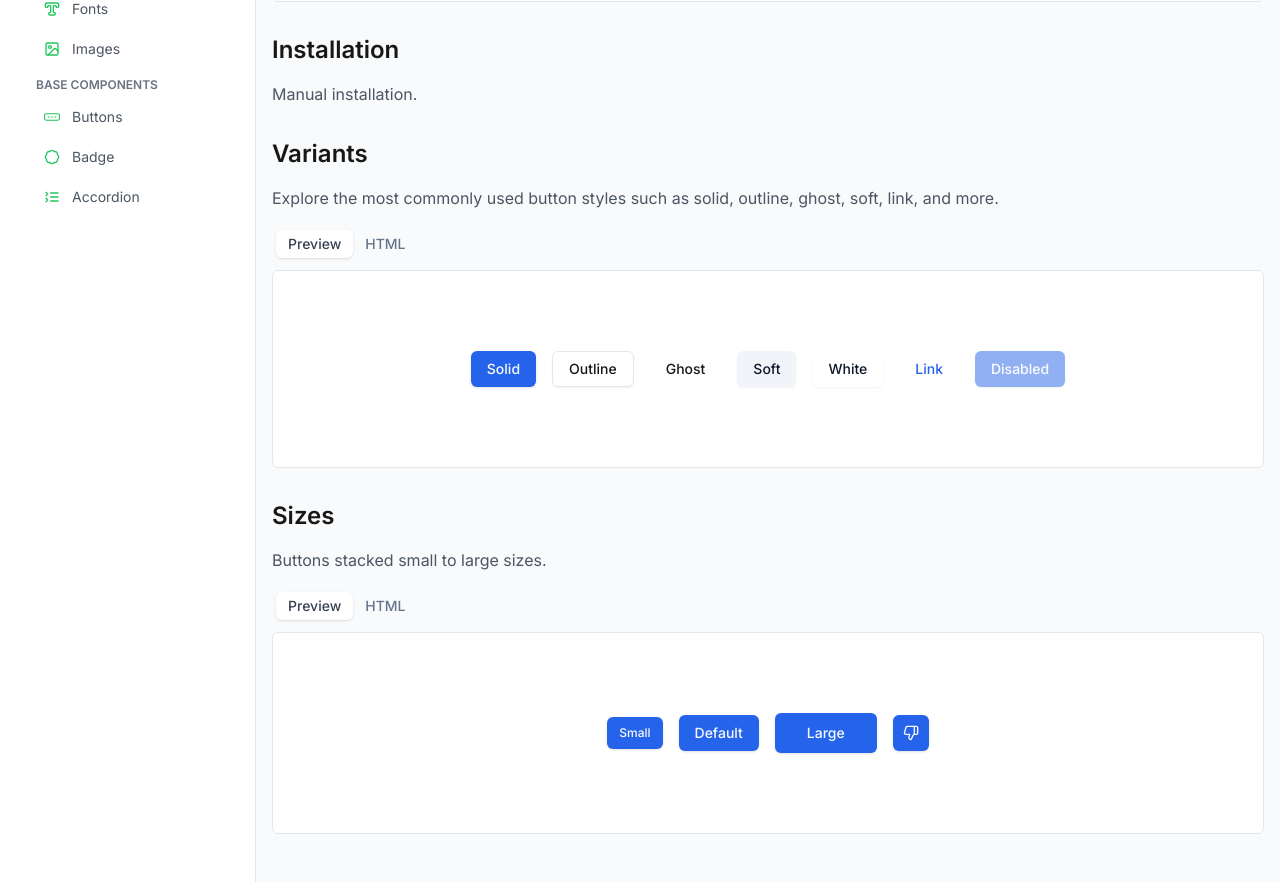
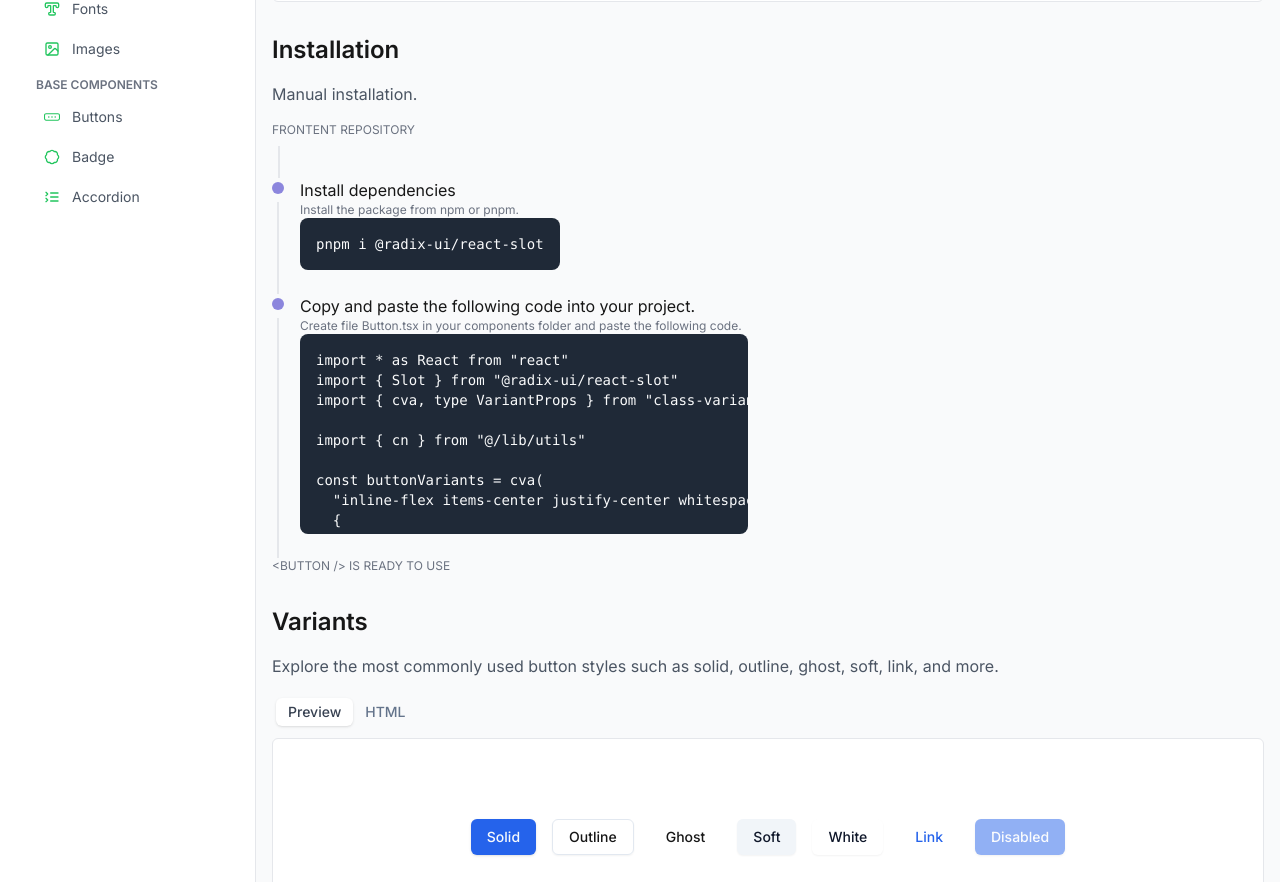
Before and after one commit to thomas1Gaillot/design-system, a Next.js app: page /component/button in a window 1280 px wide. Shown: the part 480-1362 px from the top of the page. Built offline with nearby package versions, Linux system fonts and the light colour scheme.

Commit message:
Button with overview and installation section

```diff
--- a/app/component/button/page.tsx
+++ b/app/component/button/page.tsx
@@ -2,7 +2,86 @@ import {Button} from "@/components/ui/button";
 import Section from "@/app/component/section";
 import {PlusIcon, ThumbsDownIcon} from "lucide-react";
 import {ButtonIcon} from "@radix-ui/react-icons";
+import Timeline from "@/compositions/Timeline";
+import {TimelineStepType} from "@/compositions/TimelineStep";
 
+const installButtonSteps:TimelineStepType[] = [
+    {
+        title: "Install dependencies",
+        description: "Install the package from npm or pnpm.",
+        Button: ()=><pre className="language-html text-sm p-4 rounded-lg bg-gray-800 text-gray-50 ">
+                        <code>{"pnpm i @radix-ui/react-slot"}</code>
+                    </pre>,
+        ping:false,
+        active:true,
+        prerequisites:[],
+},
+    {
+        title: "Copy and paste the following code into your project.",
+        description: "Create file Button.tsx in your components folder and paste the following code.",
+        Button: ()=><pre className="language-html text-sm p-4 rounded-lg bg-gray-800 text-gray-50 overflow-x-auto overflow-y-auto max-w-sm md:max-w-md 2xl:max-w-2xl max-h-[200px]">
+                        <code>{"import * as React from \"react\"\n" +
+                            "import { Slot } from \"@radix-ui/react-slot\"\n" +
+                            "import { cva, type VariantProps } from \"class-variance-authority\"\n" +
+                            "\n" +
+                            "import { cn } from \"@/lib/utils\"\n" +
+                            "\n" +
+                            "const buttonVariants = cva(\n" +
+                            "  \"inline-flex items-center justify-center whitespace-nowrap rounded-md text-sm font-medium ring-offset-background transition-colors focus-visible:outline-none focus-visible:ring-2 focus-visible:ring-ring focus-visible:ring-offset-2 disabled:pointer-events-none disabled:opacity-50\",\n" +
+                            "  {\n" +
+                            "    variants: {\n" +
+                            "      variant: {\n" +
+                            "        default: \"bg-primary text-primary-foreground hover:bg-primary/90\",\n" +
+                            "        destructive:\n" +
+                            "          \"bg-destructive text-destructive-foreground hover:bg-destructive/90\",\n" +
+                            "        outline:\n" +
+                            "          \"border border-input bg-background hover:bg-accent hover:text-accent-foreground\",\n" +
+                            "        secondary:\n" +
+                            "          \"bg-secondary text-secondary-foreground hover:bg-secondary/80\",\n" +
+                            "        ghost: \"hover:bg-accent hover:text-accent-foreground\",\n" +
+                            "        link: \"text-primary underline-offset-4 hover:underline\",\n" +
+                            "      },\n" +
+                            "      size: {\n" +
+                            "        default: \"h-10 px-4 py-2\",\n" +
+                            "        sm: \"h-9 rounded-md px-3\",\n" +
+                            "        lg: \"h-11 rounded-md px-8\",\n" +
+                            "        icon: \"h-10 w-10\",\n" +
+                            "      },\n" +
+                            "    },\n" +
+                            "    defaultVariants: {\n" +
+                            "      variant: \"default\",\n" +
+                            "      size: \"default\",\n" +
+                            "    },\n" +
+                            "  }\n" +
+                            ")\n" +
+                            "\n" +
+                            "export interface ButtonProps\n" +
+                            "  extends React.ButtonHTMLAttributes<HTMLButtonElement>,\n" +
+                            "    VariantProps<typeof buttonVariants> {\n" +
+                            "  asChild?: boolean\n" +
+                            "}\n" +
+                            "\n" +
+                            "const Button = React.forwardRef<HTMLButtonElement, ButtonProps>(\n" +
+                            "  ({ className, variant, size, asChild = false, ...props }, ref) => {\n" +
+                            "    const Comp = asChild ? Slot : \"button\"\n" +
+                            "    return (\n" +
+                            "      <Comp\n" +
+                            "        className={cn(buttonVariants({ variant, size, className }))}\n" +
+                            "        ref={ref}\n" +
+                            "        {...props}\n" +
+                            "      />\n" +
+                            "    )\n" +
+                            "  }\n" +
+                            ")\n" +
+                            "Button.displayName = \"Button\"\n" +
+                            "\n" +
+                            "export { Button, buttonVariants }\n"}</code>
+                    </pre>,
+        ping:false,
+        active:true,
+        prerequisites:[],
+    },
+]
 export default function Page() {
     return (
         <div className="container mx-auto px-4 py-8">
@@ -13,7 +92,7 @@ export default function Page() {
                 disabled, pill, icon, and other free button examples.
             </p>
             <Section
-                title="Overview"
+                title="Overview usage"
                 previewContent={
                     <>
                         <Button>Primary Button</Button>
@@ -34,6 +113,7 @@ export default function Page() {
             <section className="mb-8">
                 <h2 className="text-2xl font-semibold mb-4">{"Installation"}</h2>
                 <p className="text-gray-600 mb-4">{"Manual installation."}</p>
+                <Timeline headTitle={'frontent repository'} timelineSteps={installButtonSteps} footerTitle={'<Button /> is ready to use'}/>
             </section>
 
             <Section
--- /dev/null
+++ b/app/component/installation/page.tsx
@@ -0,0 +1,18 @@
+'use client'
+import {Button} from "@/components/ui/button";
+
+export default function Page() {
+    function openShadcnInNewTab() {
+        window.open('https://ui.shadcn.com/docs/installation/next', '_blank')
+    }
+
+    return <div className="container mx-auto px-4 py-8">
+        <h2 className="text-sm font-semibold text-blue-600 mb-2">Installation</h2>
+        <h1 className="text-3xl font-bold mb-4">Installation based on shadcn/ui</h1>
+        <p className="text-gray-600 mb-8">
+            Follow <Button onClick={openShadcnInNewTab}
+                           variant={'link'}>https://ui.shadcn.com/docs/installation/next</Button>
+            tutorial
+        </p>
+    </div>
+}
```
